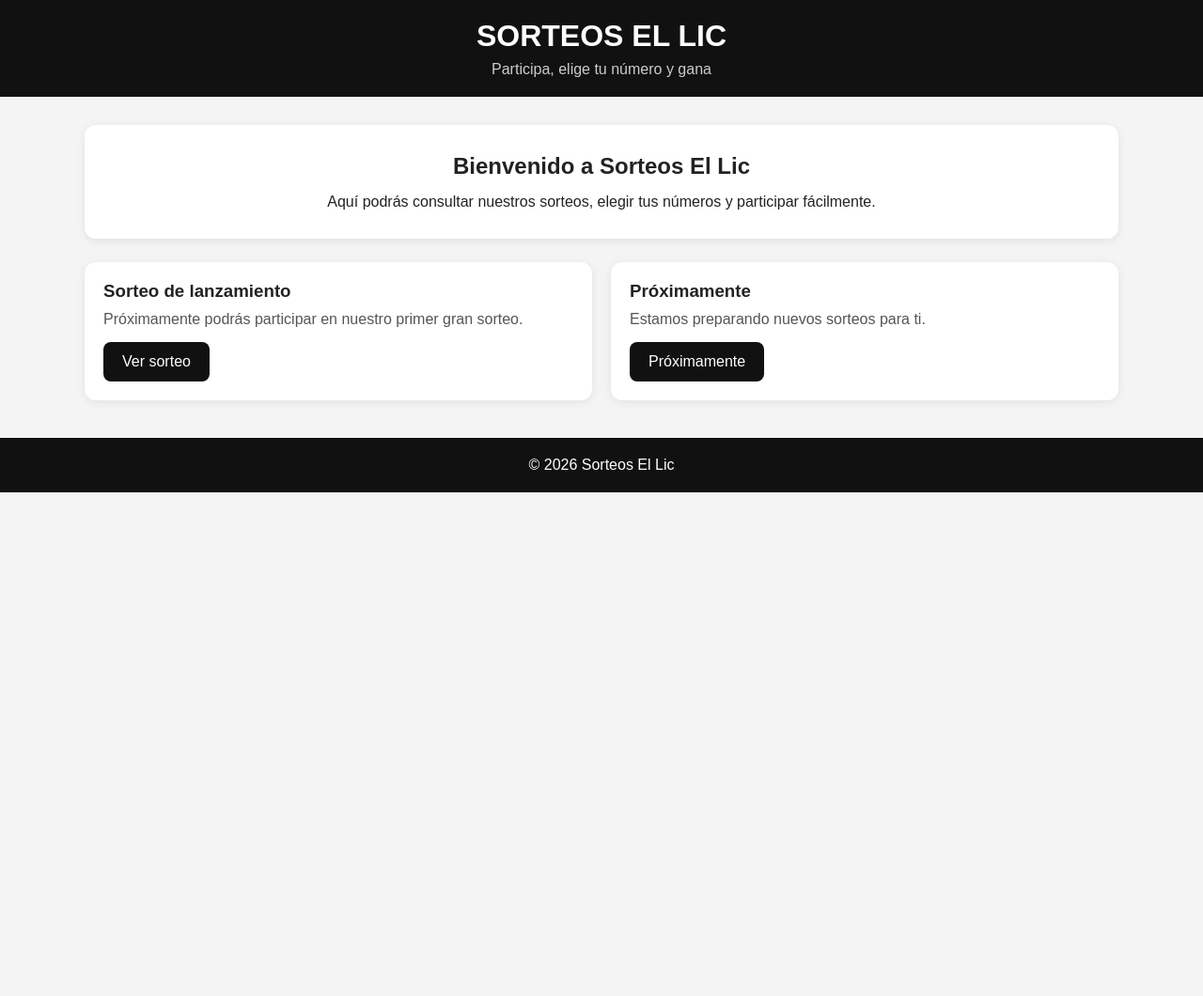
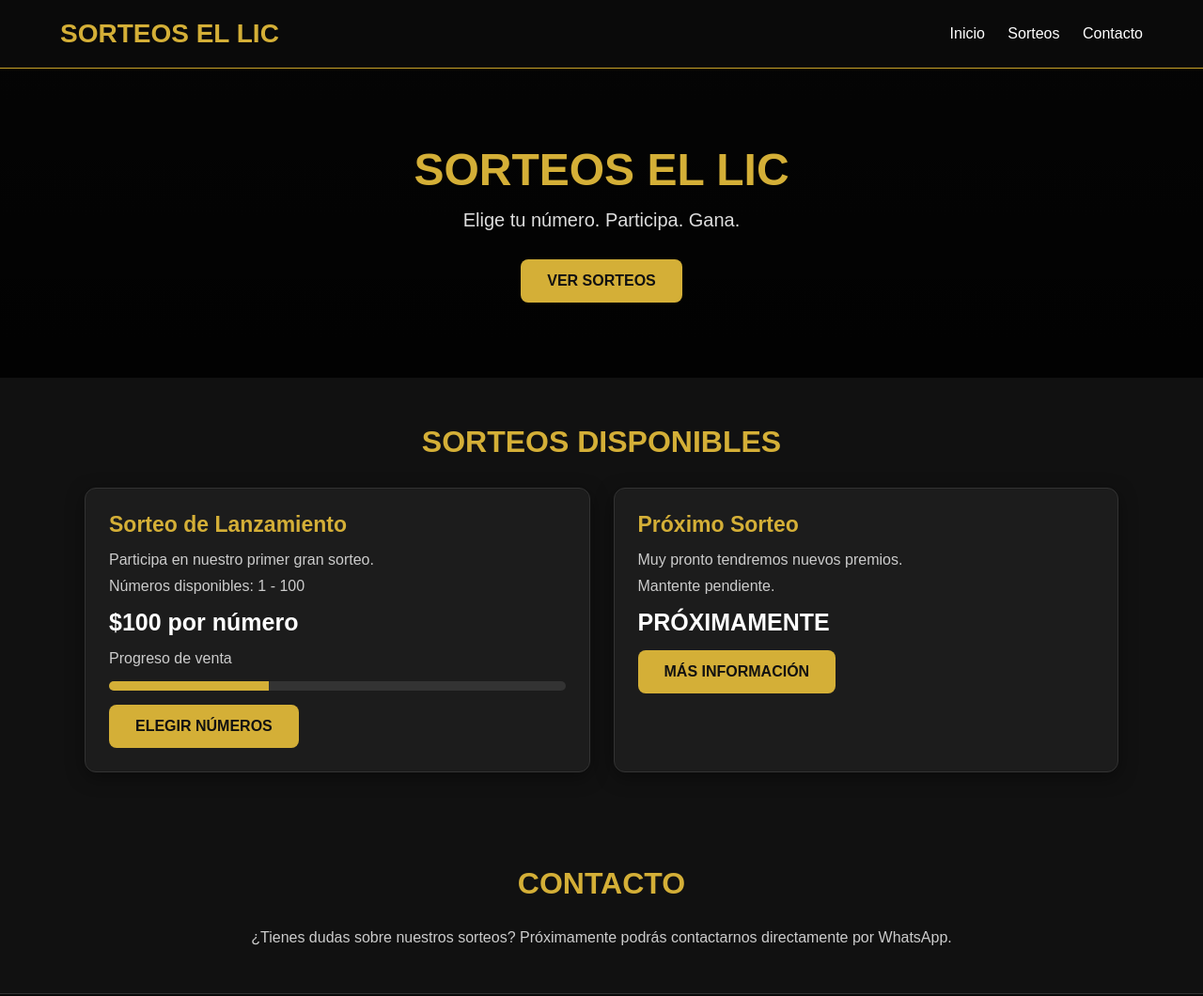
Before and after one commit to azamarron2623/sorteos-el-lic, a plain HTML site: page index.html in a window 1280 px wide. Shown: the top 1060 px of the page at 94% size. Before the commit the page ends 800 px from the top, so only its background shows below. Drawn offline with Linux system fonts and the light colour scheme.

Commit message:
Update index.html

```diff
--- a/index.html
+++ b/index.html
@@ -3,6 +3,7 @@
 <head>
     <meta charset="UTF-8">
     <meta name="viewport" content="width=device-width, initial-scale=1.0">
+
     <title>Sorteos El Lic</title>
 
     <style>
@@ -13,88 +14,158 @@
         }
 
         body {
-            font-family: Arial, sans-serif;
-            background: #f4f4f4;
-            color: #222;
+            font-family: Arial, Helvetica, sans-serif;
+            background: #111;
+            color: #fff;
         }
 
         header {
-            background: #111;
-            color: white;
-            padding: 20px;
-            text-align: center;
+            background: #0a0a0a;
+            padding: 20px 5%;
+            display: flex;
+            justify-content: space-between;
+            align-items: center;
+            border-bottom: 1px solid #c9a227;
         }
 
-        header h1 {
-            font-size: 32px;
-            margin-bottom: 8px;
+        .logo {
+            font-size: 28px;
+            font-weight: bold;
+            color: #d4af37;
         }
 
-        header p {
-            color: #ccc;
+        nav a {
+            color: #fff;
+            text-decoration: none;
+            margin-left: 20px;
+        }
+
+        nav a:hover {
+            color: #d4af37;
+        }
+
+        .hero {
+            text-align: center;
+            padding: 80px 20px;
+            background: linear-gradient(
+                rgba(0,0,0,.75),
+                rgba(0,0,0,.9)
+            );
+        }
+
+        .hero h1 {
+            font-size: 48px;
+            color: #d4af37;
+            margin-bottom: 15px;
+        }
+
+        .hero p {
+            font-size: 20px;
+            color: #ddd;
+            margin-bottom: 30px;
+        }
+
+        .boton {
+            display: inline-block;
+            background: #d4af37;
+            color: #111;
+            padding: 14px 28px;
+            border-radius: 8px;
+            text-decoration: none;
+            font-weight: bold;
+        }
+
+        .boton:hover {
+            background: #f0d76a;
         }
 
         .contenedor {
             width: 90%;
             max-width: 1100px;
-            margin: 30px auto;
+            margin: auto;
+            padding: 50px 0;
         }
 
-        .bienvenida {
-            background: white;
-            padding: 30px;
-            border-radius: 12px;
+        .titulo {
             text-align: center;
-            box-shadow: 0 2px 10px rgba(0,0,0,0.08);
-        }
-
-        .bienvenida h2 {
-            margin-bottom: 15px;
+            color: #d4af37;
+            margin-bottom: 30px;
+            font-size: 32px;
         }
 
         .sorteos {
             display: grid;
-            grid-template-columns: repeat(auto-fit, minmax(280px, 1fr));
-            gap: 20px;
-            margin-top: 25px;
+            grid-template-columns:
+                repeat(auto-fit, minmax(280px, 1fr));
+            gap: 25px;
         }
 
-        .sorteo {
-            background: white;
+        .tarjeta {
+            background: #1c1c1c;
+            border: 1px solid #333;
             border-radius: 12px;
-            padding: 20px;
-            box-shadow: 0 2px 10px rgba(0,0,0,0.08);
+            padding: 25px;
+            box-shadow: 0 5px 20px rgba(0,0,0,.4);
         }
 
-        .sorteo h3 {
+        .tarjeta h3 {
+            color: #d4af37;
+            margin-bottom: 15px;
+            font-size: 23px;
+        }
+
+        .tarjeta p {
+            color: #ccc;
             margin-bottom: 10px;
         }
 
-        .sorteo p {
-            margin-bottom: 15px;
-            color: #555;
+        .precio {
+            font-size: 25px;
+            font-weight: bold;
+            color: #fff;
+            margin: 15px 0;
         }
 
-        .boton {
-            display: inline-block;
-            background: #111;
-            color: white;
-            padding: 12px 20px;
-            border-radius: 8px;
-            text-decoration: none;
-            cursor: pointer;
+        .progreso {
+            background: #333;
+            height: 10px;
+            border-radius: 10px;
+            margin: 15px 0;
+            overflow: hidden;
         }
 
-        .boton:hover {
-            background: #333;
+        .progreso-barra {
+            background: #d4af37;
+            height: 100%;
+            width: 35%;
         }
 
         footer {
-            margin-top: 40px;
-            background: #111;
-            color: white;
             text-align: center;
-            padding: 20px;
+            padding: 30px;
+            background: #080808;
+            border-top: 1px solid #333;
+            color: #aaa;
+        }
+
+        footer strong {
+            color: #d4af37;
+        }
+
+        @media (max-width: 600px) {
+
+            header {
+                flex-direction: column;
+                gap: 15px;
+            }
+
+            nav a {
+                margin: 0 8px;
+            }
+
+            .hero h1 {
+                font-size: 36px;
+            }
         }
     </style>
 </head>
@@ -102,54 +173,130 @@
 <body>
 
 <header>
-        <h1>SORTEOS EL LIC</h1>
-        <p>Participa, elige tu número y gana</p>
+
+    <div class="logo">
+        SORTEOS EL LIC
+    </div>
+
+    <nav>
+        <a href="#inicio">Inicio</a>
+        <a href="#sorteos">Sorteos</a>
+        <a href="#contacto">Contacto</a>
+    </nav>
+
 </header>
 
-    <main class="contenedor">
 
-        <section class="bienvenida">
-            <h2>Bienvenido a Sorteos El Lic</h2>
+<section class="hero" id="inicio">
+
+    <h1>SORTEOS EL LIC</h1>
+
     <p>
-                Aquí podrás consultar nuestros sorteos,
-                elegir tus números y participar fácilmente.
+        Elige tu número. Participa. Gana.
     </p>
+
+    <a href="#sorteos" class="boton">
+        VER SORTEOS
+    </a>
+
 </section>
 
-        <section class="sorteos">
 
-            <div class="sorteo">
-                <h3>Sorteo de lanzamiento</h3>
+<section class="contenedor" id="sorteos">
+
+    <h2 class="titulo">
+        SORTEOS DISPONIBLES
+    </h2>
+
+    <div class="sorteos">
+
+        <div class="tarjeta">
+
+            <h3>
+                Sorteo de Lanzamiento
+            </h3>
 
             <p>
-                    Próximamente podrás participar en nuestro
-                    primer gran sorteo.
+                Participa en nuestro primer gran sorteo.
             </p>
 
-                <a href="#" class="boton">
-                    Ver sorteo
-                </a>
+            <p>
+                Números disponibles: 1 - 100
+            </p>
+
+            <div class="precio">
+                $100 por número
             </div>
 
-            <div class="sorteo">
-                <h3>Próximamente</h3>
+            <p>
+                Progreso de venta
+            </p>
+
+            <div class="progreso">
+                <div class="progreso-barra"></div>
+            </div>
+
+            <a href="#" class="boton">
+                ELEGIR NÚMEROS
+            </a>
+
+        </div>
+
+
+        <div class="tarjeta">
+
+            <h3>
+                Próximo Sorteo
+            </h3>
 
             <p>
-                    Estamos preparando nuevos sorteos
-                    para ti.
+                Muy pronto tendremos nuevos premios.
             </p>
 
+            <p>
+                Mantente pendiente.
+            </p>
+
+            <div class="precio">
+                PRÓXIMAMENTE
+            </div>
+
             <a href="#" class="boton">
-                    Próximamente
+                MÁS INFORMACIÓN
             </a>
+
+        </div>
+
     </div>
 
 </section>
 
-    </main>
+
+<section class="contenedor" id="contacto">
+
+    <h2 class="titulo">
+        CONTACTO
+    </h2>
+
+    <p style="text-align:center; color:#ccc;">
+        ¿Tienes dudas sobre nuestros sorteos?
+        Próximamente podrás contactarnos directamente
+        por WhatsApp.
+    </p>
+
+</section>
+
 
 <footer>
-        <p>© 2026 Sorteos El Lic</p>
+
+    <p>
+        © 2026 <strong>Sorteos El Lic</strong>
+    </p>
+
+    <p>
+        Todos los derechos reservados.
+    </p>
+
 </footer>
 
 </body>
```
Lines whose indentation alone changed are shown as unchanged.
